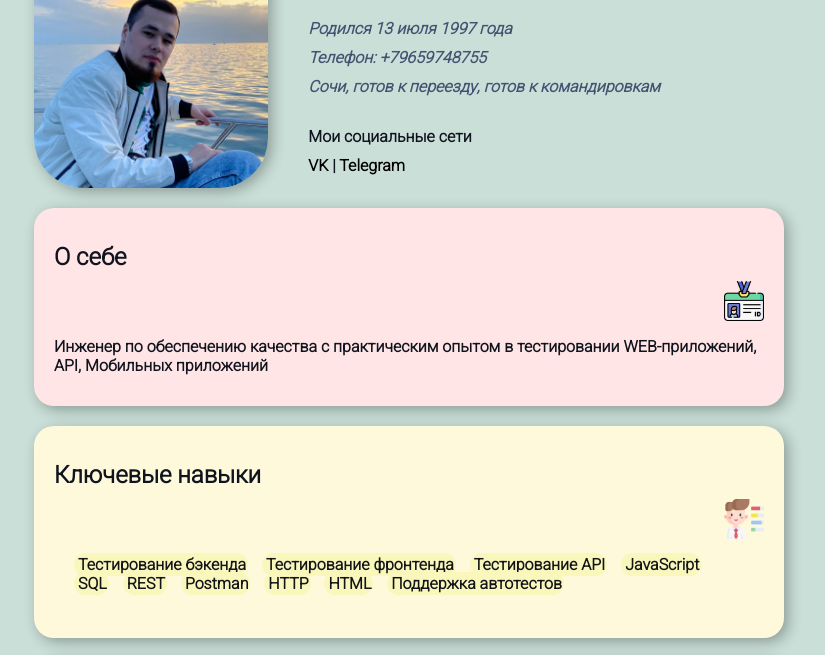
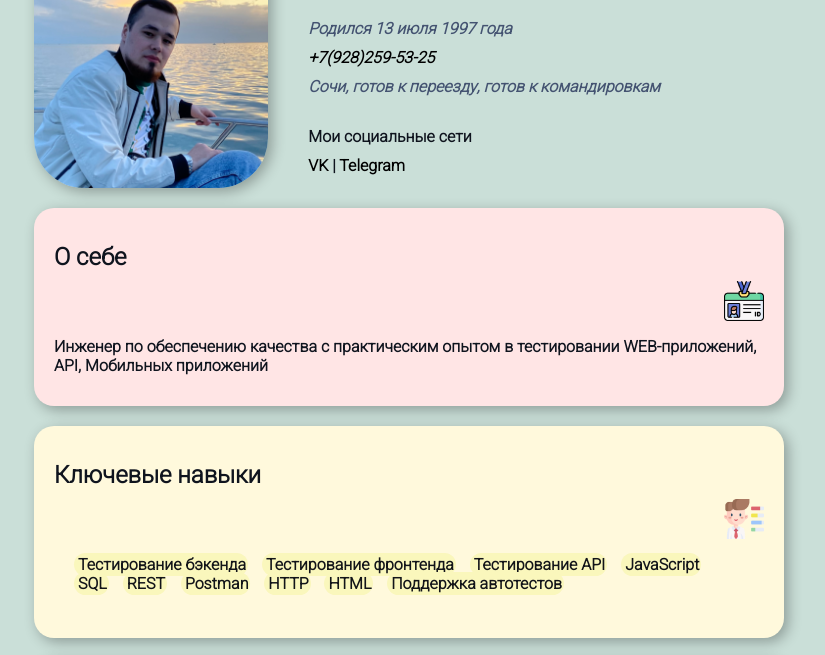
Before and after one commit to PavelSAMSON/My_Resume, a plain HTML site: page index.html in a window 1280 px wide. Shown: the part 100-755 px from the top of the page, without its empty margins (231-1056 px from the left). Drawn offline with Linux system fonts and the light colour scheme.

Commit message:
Last Last

```diff
--- a/index.html
+++ b/index.html
@@ -12,7 +12,9 @@
             <div class="info-text">
                 <h1>Павел Самсонов</h1>
                 <p>Родился 13 июля 1997 года</p>
-                <p>Телефон: +79659748755</p>
+                <p>
+                  <a href=”tel:+79282595325”>+7(928)259-53-25</a>
+                </p>
                 <p>Сочи, готов к переезду, готов к командировкам</p>
                 <h4>Мои социальные сети</h2>
                       <a href="https://vk.com/id593625009" target="_blank">VK</a>
```
